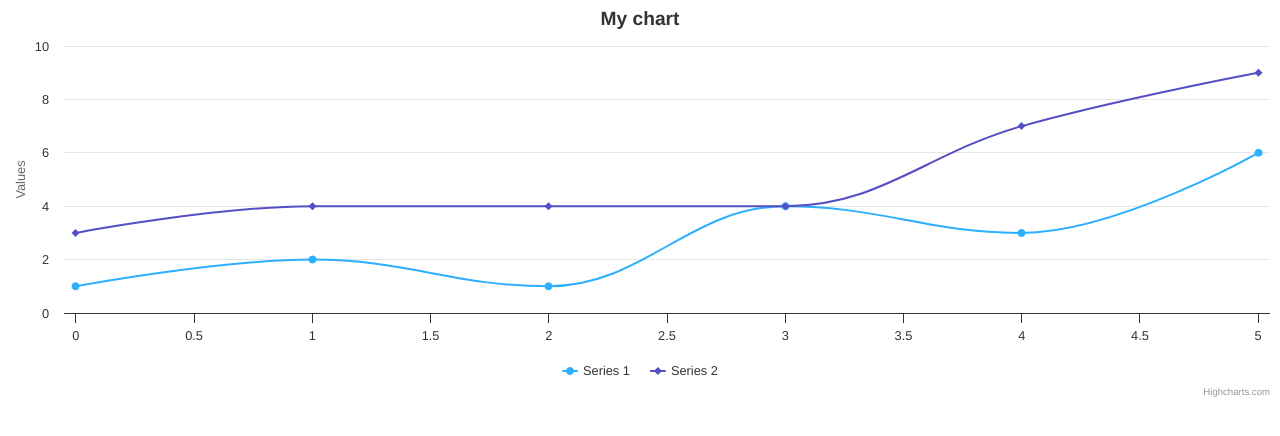
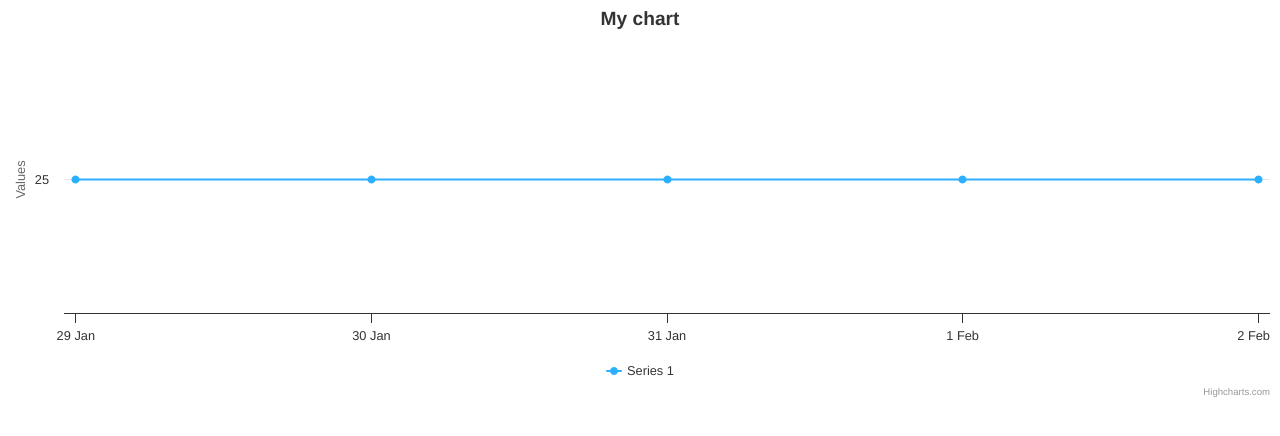
Before and after one commit to AshankDsouza/SER516-Team-Kansas, a Next.js app in the folder client/: page /graph in a window 1280 px wide. Shown: the top 436 px of the page. Built offline with nearby package versions, Linux system fonts and the light colour scheme.

Commit message:
adds date to the graph

```diff
--- a/client/app/graph/page.tsx
+++ b/client/app/graph/page.tsx
@@ -5,7 +5,15 @@ import React from "react";
 import Highcharts from "highcharts";
 import HighchartsReact from "highcharts-react-official";
 
+
+
+
+export default function LineGraph() {
+
   const options = {
+        xAxis: {
+      type: 'datetime', // specify datetime type for x-axis
+    },
     chart: {
       type: "spline"
     },
@@ -14,17 +22,63 @@ const options = {
     },
     series: [
       {
-      data: [1, 2, 1, 4, 3, 6]
-    },
-    {
-      data: [3, 4, 4, 4, 7, 9]
+        data: [[1,1], [2, 2], [1, 3], [4, 2], [3, 6], [6, 3]]
+      }
+      // {
+      //   data: [[1,1], [2, 2], [1, 3], [4, 2], [3, 6], [6, 3]]
 
-    }
+      // }
     ]
   };
 
+  const data = [
+    {
+      "day": "2024-01-29",
+      "name": 29,
+      "open_points": 25.0,
+      "optimal_points": 25.0
+    },
+    {
+      "day": "2024-01-30",
+      "name": 30,
+      "open_points": 25.0,
+      "optimal_points": 23.75
+    },
+    {
+      "day": "2024-01-31",
+      "name": 31,
+      "open_points": 25.0,
+      "optimal_points": 22.5
+    },
+    {
+      "day": "2024-02-01",
+      "name": 1,
+      "open_points": 25.0,
+      "optimal_points": 21.25
+    },
+    {
+      "day": "2024-02-02",
+      "name": 2,
+      "open_points": 25.0,
+      "optimal_points": 20.0
+    }];
 
-export default function LineGraph() {
+    const getOpenPointsData = (dataPoints:any) =>{
+      let points: any[][] = [];
+
+      data.forEach(function(dataPoint: any){
+
+        let point = [new Date(dataPoint.day).getTime(), dataPoint.open_points]
+        points.push(point);
+
+      });
+
+      return points;
+    }
+
+    let open_points = getOpenPointsData(data);
+
+    options.series[0].data = open_points;
 
   return (<div>
     <HighchartsReact highcharts={Highcharts} options={options} />
```
Lines whose indentation alone changed are shown as unchanged.
